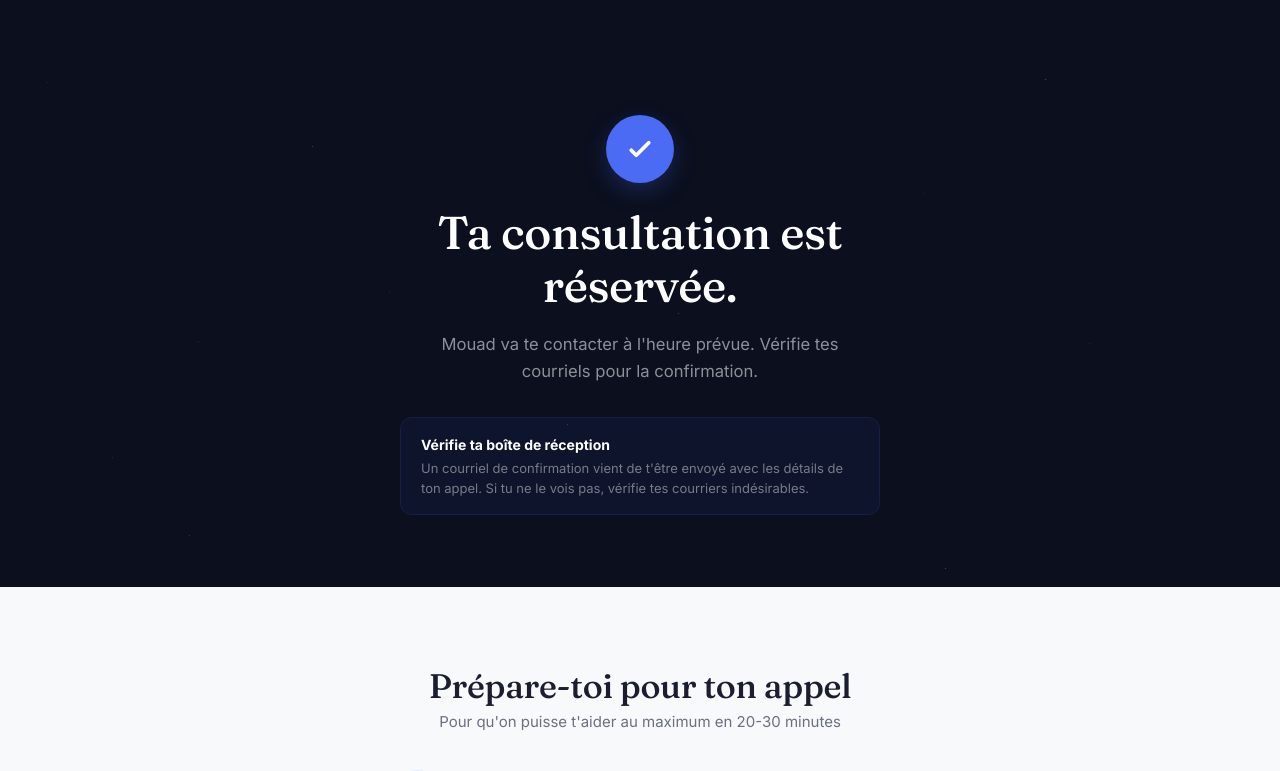
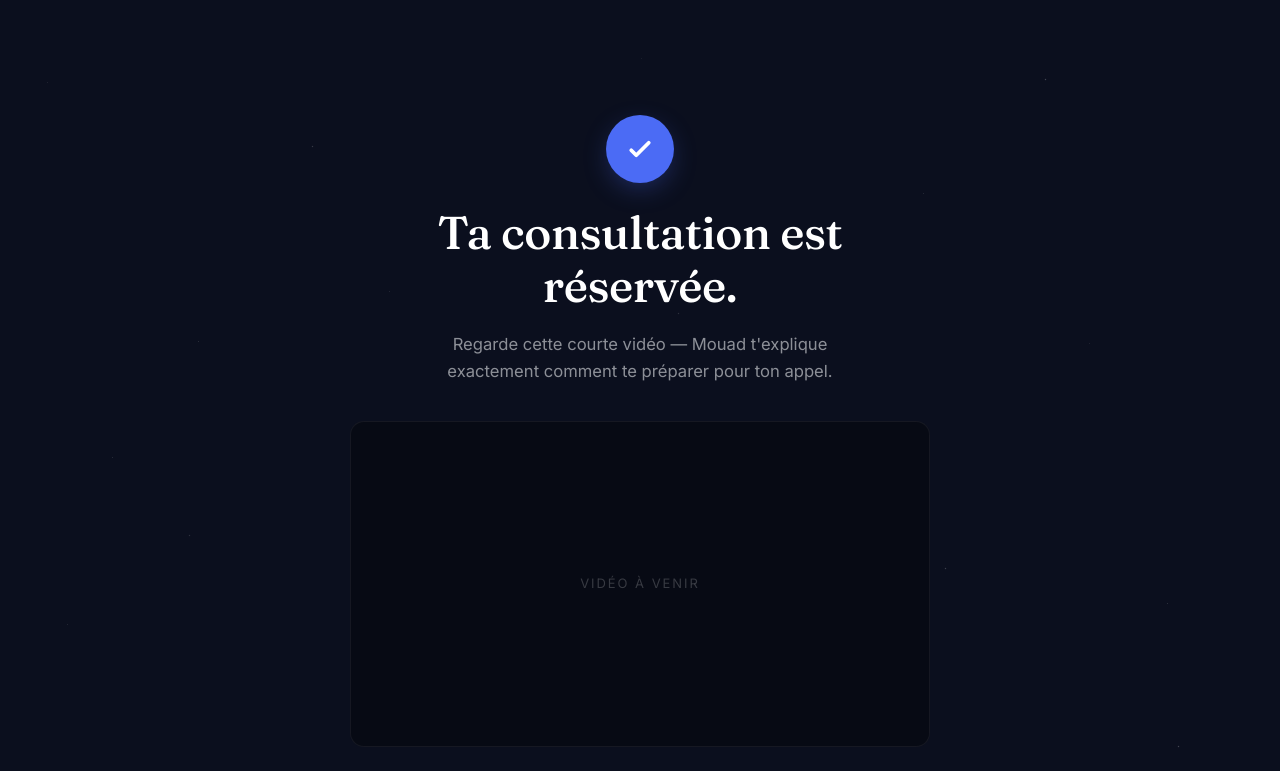
Before and after one commit to IA-tuteur/tuteurmatch-, a Next.js app: page /merci in a window 1280 px wide. Shown: the top 771 px of the page. Built offline with nearby package versions, Linux system fonts and the light colour scheme.

Commit message:
Add video slot to thank you page for next-steps explainer
Co-Authored-By: Claude Sonnet 5 <noreply@anthropic.com>

```diff
--- a/src/app/globals.css
+++ b/src/app/globals.css
@@ -502,6 +502,14 @@ section {
   animation: tyRise .6s var(--ease) .65s forwards;
 }
 
+.ty-video {
+  max-width: 580px;
+  margin: clamp(24px, 3vw, 36px) auto 0;
+  opacity: 0;
+  transform: translateY(10px);
+  animation: tyRise .6s var(--ease) .75s forwards;
+}
+
 .ty-check {
   width: 68px;
   height: 68px;
--- a/src/app/merci/page.tsx
+++ b/src/app/merci/page.tsx
@@ -4,10 +4,12 @@ import { client } from "@/config/client";
 export const metadata: Metadata = {
   title: `Consultation confirmée — ${client.name}`,
   description:
-    "Ta consultation privée gratuite est réservée. Voici comment te préparer.",
+    "Ta consultation privée gratuite est réservée. Regarde cette vidéo pour savoir à quoi t'attendre.",
 };
 
 export default function ThankYouPage() {
+  const tyVideoUrl = "";
+
   return (
     <main>
       <section className="ty-hero">
@@ -21,9 +23,26 @@ export default function ThankYouPage() {
             Ta consultation est réservée.
           </h1>
           <p className="lead">
-            {client.spokesperson}{" "}va te contacter à l&apos;heure prévue.
-            Vérifie tes courriels pour la confirmation.
+            Regarde cette courte vidéo — {client.spokesperson}{" "}
+            t&apos;explique exactement comment te préparer
+            pour ton appel.
           </p>
+
+          <div className="ty-video">
+            <div className="video-container">
+              {tyVideoUrl ? (
+                <iframe
+                  src={tyVideoUrl}
+                  title="Prochaines étapes — Tuteur Match"
+                  allow="accelerometer; autoplay; clipboard-write; encrypted-media; gyroscope; picture-in-picture"
+                  allowFullScreen
+                />
+              ) : (
+                <div className="video-placeholder">VIDÉO À VENIR</div>
+              )}
+            </div>
+          </div>
+
           <div className="email-alert">
             <strong>Vérifie ta boîte de réception</strong>
             <p>
```
